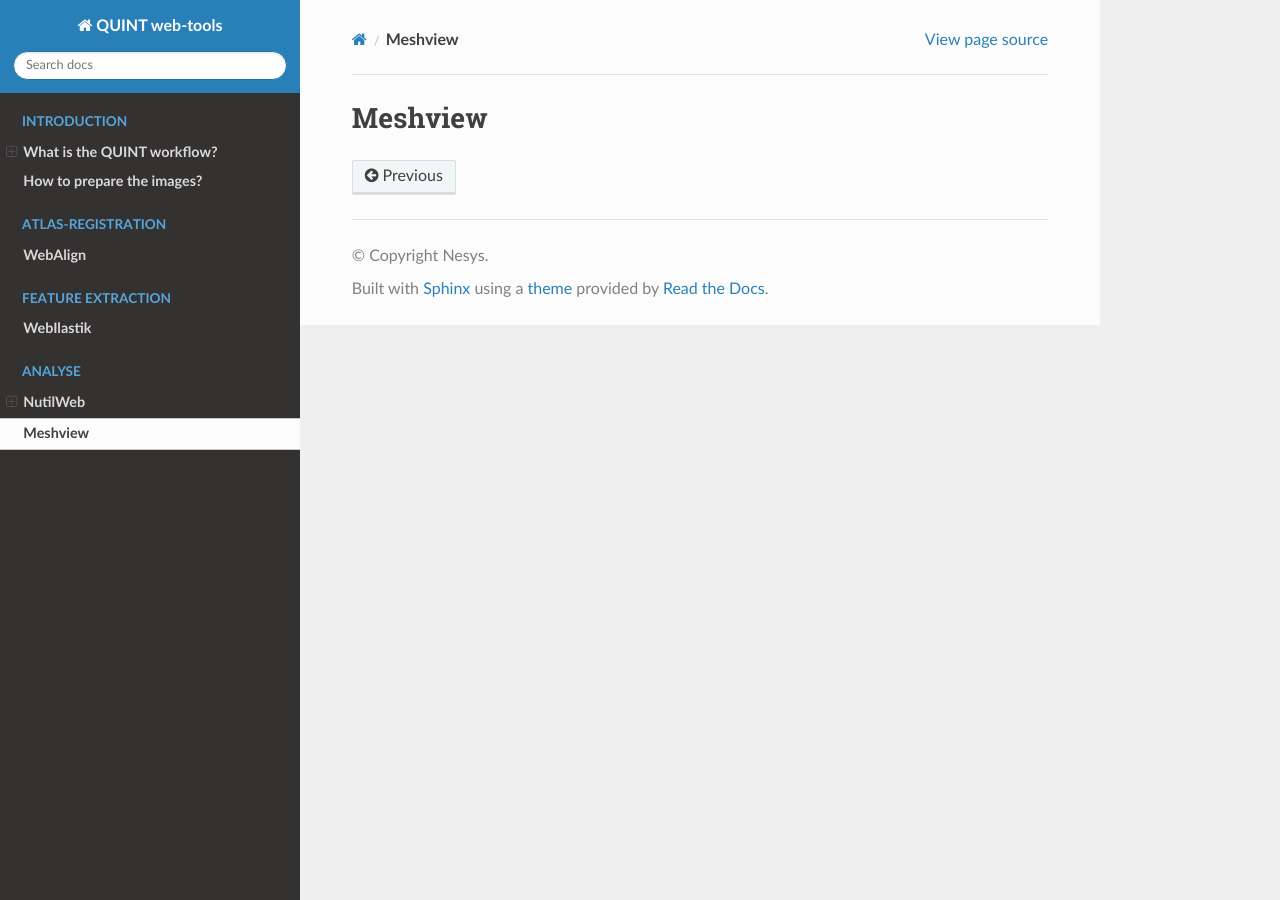
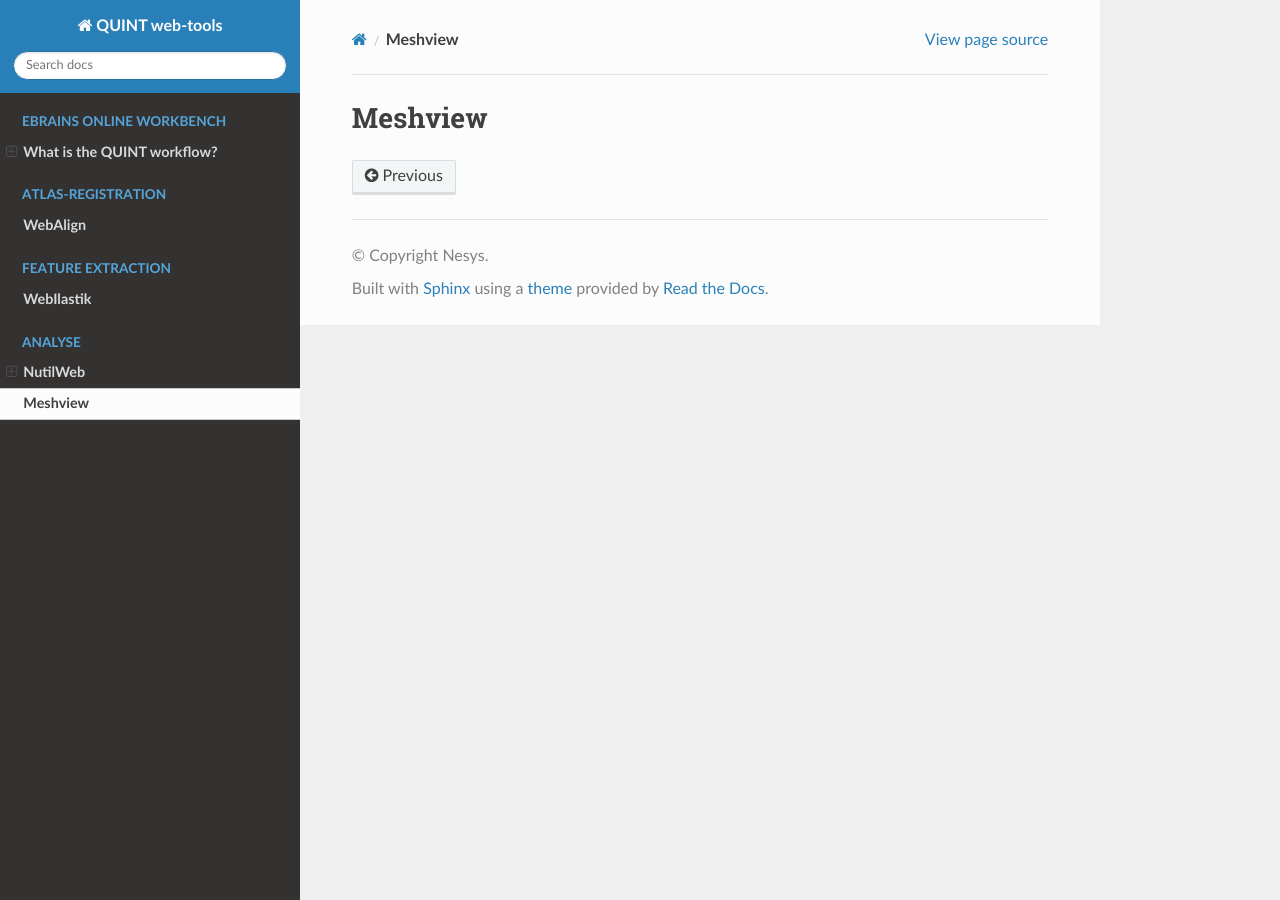
Before and after one commit to Neural-Systems-at-UIO/QUINT_webtools, a Sphinx documentation site: the page built from docs/MeshviewWeb.rst, in a window 1280 px wide. Built offline with Sphinx 7.4.7 and the Read the Docs theme 2.0.0, drawn with Linux system fonts in a browser that asks for light colours; pages that are not in the unit, such as notebooks, are missing from menus.

Commit message:
Update index.rst

```diff
--- a/docs/index.rst
+++ b/docs/index.rst
@@ -2,17 +2,17 @@ QUINT web-tools
 ====================
 
 .. toctree::
-   :caption: Introduction
+   :caption: EBRAINS Online Workbench
    :maxdepth: 3
 
    QUINTintro_new
-   ImageService
 
 .. toctree::
    :caption: Atlas-registration
    :maxdepth: 3
 
    WebAlign
+   WebWarp
 
 .. toctree::
    :caption: Feature extraction
```
